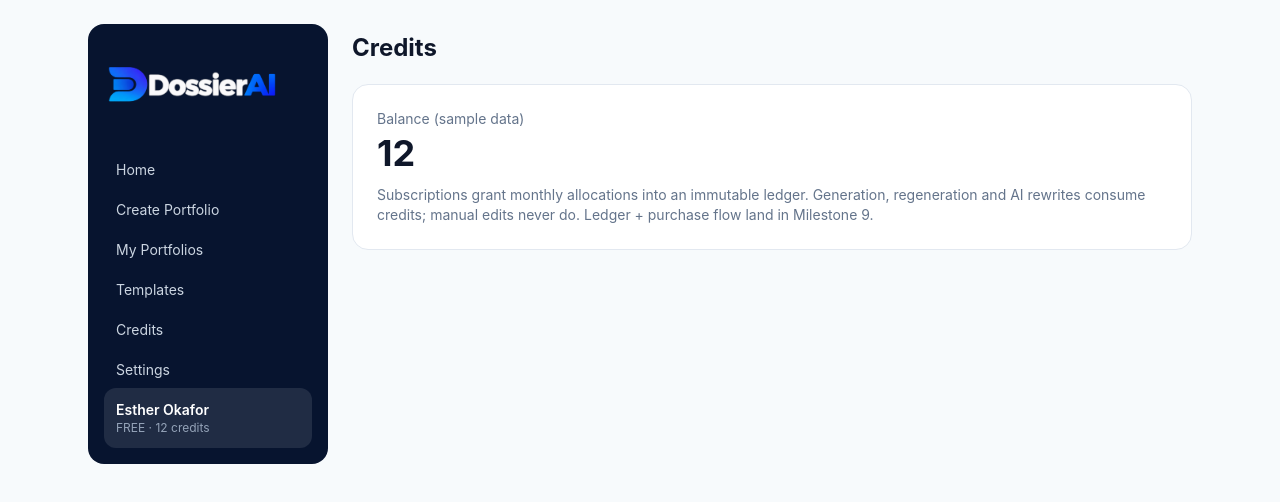
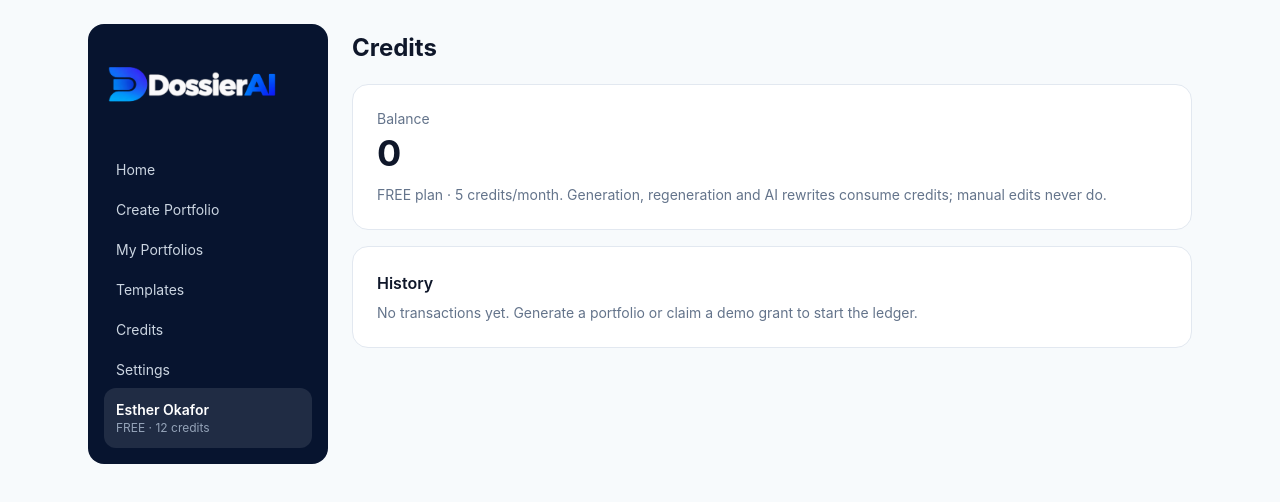
Before and after one commit to billionsireson/DossierAI, a Next.js app: page /app/credits in a window 1280 px wide. Shown: the top 502 px of the page. Built offline with nearby package versions, Linux system fonts and the light colour scheme.

Commit message:
feat: milestone 9 billing and credits - plans, ledger, entitlements, generation spend

```diff
--- /dev/null
+++ b/app/api/credits/route.ts
@@ -0,0 +1,28 @@
+import { NextResponse } from "next/server";
+import { balance, grant, history } from "@/lib/credits/ledger";
+
+export const runtime = "nodejs";
+
+const DEMO_USER = "demo-user";
+
+export async function GET() {
+  // TODO(auth): derive userId from session.
+  return NextResponse.json({ balance: balance(DEMO_USER), history: history(DEMO_USER) });
+}
+
+export async function POST(req: Request) {
+  // Demo-only grant endpoint so the flow is testable pre-payments.
+  // TODO(billing): replace with purchase/subscription webhooks + admin guard.
+  let body: unknown = {};
+  try {
+    body = await req.json();
+  } catch {
+    body = {};
+  }
+  const amount = Number((body as { amount?: unknown }).amount ?? 5);
+  if (!Number.isInteger(amount) || amount <= 0 || amount > 1000) {
+    return NextResponse.json({ error: "Amount must be 1–1000." }, { status: 400 });
+  }
+  const tx = grant(DEMO_USER, amount, "bonus", "demo-grant");
+  return NextResponse.json({ balance: balance(DEMO_USER), tx });
+}
--- a/app/api/generate/route.ts
+++ b/app/api/generate/route.ts
@@ -3,6 +3,7 @@ import { z } from "zod";
 import { ExtractedProfileSchema } from "@/types/extracted-profile";
 import { buildPortfolio } from "@/lib/portfolio/build";
 import { PortfolioSchema, qualityGate } from "@/lib/portfolio/validate";
+import { spend } from "@/lib/credits/ledger";
 
 export const runtime = "nodejs";
 
@@ -31,6 +32,7 @@ export async function POST(req: Request) {
   }
 
   // Strict retry-style gate (PRD §53): build → validate → quality, no silent repair.
+  // Credits are spent only for successful generations (PRD §26).
   const templateId = ALLOWED_TEMPLATES.has(parsed.data.templateId)
     ? parsed.data.templateId
     : "modern-professional";
@@ -54,5 +56,12 @@ export async function POST(req: Request) {
       { status: 422 },
     );
   }
-  return NextResponse.json({ status: "generated", portfolio });
+  const payment = spend("demo-user", "generation");
+  if (!payment.ok) {
+    return NextResponse.json(
+      { error: "You don't have enough credits for this AI action.", ...payment },
+      { status: 402 },
+    );
+  }
+  return NextResponse.json({ status: "generated", portfolio, credits: payment.tx });
 }
--- a/app/app/credits/page.tsx
+++ b/app/app/credits/page.tsx
@@ -1,19 +1,45 @@
+import { balance, history } from "@/lib/credits/ledger";
+import { PLANS } from "@/lib/billing/plans";
 import { demoUser } from "@/lib/demo";
 
+export const dynamic = "force-dynamic";
 export const metadata = { title: "Credits" };
 
 export default function CreditsPage() {
+  const bal = balance(demoUser.id);
+  const txs = history(demoUser.id);
+
   return (
     <main className="py-2">
       <h1 className="text-2xl font-bold">Credits</h1>
       <div className="mt-5 rounded-2xl border border-[#E2E8F0] bg-white p-6">
-        <p className="text-sm text-[#64748B]">Balance (sample data)</p>
-        <p className="mt-1 text-4xl font-bold">{demoUser.credits}</p>
+        <p className="text-sm text-[#64748B]">Balance</p>
+        <p className="mt-1 text-4xl font-bold">{bal}</p>
         <p className="mt-3 text-sm text-[#64748B]">
-          Subscriptions grant monthly allocations into an immutable ledger.
+          {demoUser.plan} plan · {PLANS[demoUser.plan].creditsPerMonth} credits/month.
           Generation, regeneration and AI rewrites consume credits; manual
-          edits never do. Ledger + purchase flow land in Milestone 9.
+          edits never do.
         </p>
+      </div>
+      <div className="mt-4 rounded-2xl border border-[#E2E8F0] bg-white p-6">
+        <h2 className="font-semibold">History</h2>
+        {txs.length === 0 ? (
+          <p className="mt-2 text-sm text-[#64748B]">
+            No transactions yet. Generate a portfolio or claim a demo grant to
+            start the ledger.
+          </p>
+        ) : (
+          <ul className="mt-3 space-y-2 text-sm">
+            {txs.map((t) => (
+              <li key={t.id} className="flex items-center justify-between rounded-lg bg-[#F7FAFC] px-3 py-2">
+                <span className="font-medium">{t.type}</span>
+                <span className={t.amount < 0 ? "text-[#b91c1c]" : "text-[#166534]"}>
+                  {t.amount > 0 ? `+${t.amount}` : t.amount}
+                </span>
+              </li>
+            ))}
+          </ul>
+        )}
       </div>
     </main>
   );
--- a/app/app/dashboard/page.tsx
+++ b/app/app/dashboard/page.tsx
@@ -2,6 +2,7 @@ import Link from "next/link";
 import { PortfolioCard } from "@/components/dashboard/portfolio-card";
 import { EmptyPortfolios } from "@/components/dashboard/empty-state";
 import { demoUser } from "@/lib/demo";
+import { balance } from "@/lib/credits/ledger";
 import { listPortfolios } from "@/lib/portfolio/store";
 
 export const dynamic = "force-dynamic";
@@ -9,6 +10,7 @@ export const metadata = { title: "Dashboard" };
 
 export default function DashboardPage() {
   const portfolios = listPortfolios();
+  const credits = balance(demoUser.id);
 
   return (
     <main className="py-2">
@@ -23,7 +25,7 @@ export default function DashboardPage() {
               Ready to build your next portfolio?
             </h1>
             <p className="mt-1.5 text-sm text-[#93a4c4]">
-              {demoUser.credits} credits · {demoUser.plan} plan · sample data for
+              {credits} credits · {demoUser.plan} plan · sample data for
               development
             </p>
           </div>
--- /dev/null
+++ b/lib/billing/plans.ts
@@ -0,0 +1,74 @@
+// Plan configuration — PRD §25. Single source of truth, editable without
+// code changes in production (future admin UI writes this shape to DB).
+export type PlanId = "FREE" | "PRO" | "PREMIUM";
+
+export type PlanConfig = {
+  id: PlanId;
+  name: string;
+  priceNGN: number;
+  creditsPerMonth: number;
+  templates: string[];
+  maxPortfolios: number;
+  publishing: { durationDays: number | null; label: string };
+  features: string[];
+};
+
+export const PLANS: Record<PlanId, PlanConfig> = {
+  FREE: {
+    id: "FREE",
+    name: "Free",
+    priceNGN: 0,
+    creditsPerMonth: 5,
+    templates: ["modern-professional"],
+    maxPortfolios: 1,
+    publishing: { durationDays: 30, label: "1 month hosting" },
+    features: ["AI portfolio generation", "1 template", "Basic customization", "1 month hosting"],
+  },
+  PRO: {
+    id: "PRO",
+    name: "Pro",
+    priceNGN: 4999,
+    creditsPerMonth: 50,
+    templates: ["modern-professional", "creative-minimal", "corporate-executive"],
+    maxPortfolios: 10,
+    publishing: { durationDays: 365, label: "1 year publishing" },
+    features: [
+      "All Free features",
+      "Premium templates",
+      "Full customization",
+      "Edit content & sections",
+      "Priority support",
+      "1 year publishing",
+      "+ 50 credits/month",
+    ],
+  },
+  PREMIUM: {
+    id: "PREMIUM",
+    name: "Premium",
+    priceNGN: 9999,
+    creditsPerMonth: 200,
+    templates: ["modern-professional", "creative-minimal", "corporate-executive", "tech-developer"],
+    maxPortfolios: 50,
+    publishing: { durationDays: null, label: "Lifetime publishing" },
+    features: [
+      "All Pro features",
+      "Advanced templates",
+      "Custom domain (optional)",
+      "Analytics & insights",
+      "Lifetime publishing",
+      "+ 200 credits/month",
+    ],
+  },
+};
+
+/** AI action costs in credits. Local UI actions (recolor, reorder, manual
+ *  edits) never consume credits — PRD §26. */
+export const CREDIT_COSTS = {
+  generation: 1,
+  regeneration: 1,
+  ai_rewrite: 1,
+  case_study: 2,
+  image_enhancement: 1,
+} as const;
+
+export type CreditAction = keyof typeof CREDIT_COSTS;
--- /dev/null
+++ b/lib/credits/ledger.ts
@@ -0,0 +1,108 @@
+import { existsSync, mkdirSync, readFileSync, writeFileSync } from "fs";
+import path from "path";
+import { CREDIT_COSTS, type CreditAction } from "@/lib/billing/plans";
+
+// Immutable credit ledger — PRD §27. Balance derives from transactions.
+// Prisma-backed persistence replaces the file driver once Neon is wired.
+
+export type CreditTxType =
+  | "purchase"
+  | "subscription_grant"
+  | "generation"
+  | "ai_rewrite"
+  | "refund"
+  | "bonus"
+  | "admin_adjustment";
+
+export type CreditTransaction = {
+  id: string;
+  userId: string;
+  type: CreditTxType;
+  amount: number; // +grant, -spend
+  referenceType?: string;
+  referenceId?: string;
+  createdAt: string;
+};
+
+function ledgerFile(): string {
+  const name = process.env.CREDIT_LEDGER_FILE ?? "credits.json";
+  return path.join(process.cwd(), "data", path.basename(name));
+}
+
+function load(): CreditTransaction[] {
+  const file = ledgerFile();
+  try {
+    if (existsSync(file)) {
+      const raw = JSON.parse(readFileSync(file, "utf8")) as CreditTransaction[];
+      if (Array.isArray(raw)) return raw;
+    }
+  } catch {
+    // Corrupt → start empty.
+  }
+  return [];
+}
+
+function save(txs: CreditTransaction[]): void {
+  const file = ledgerFile();
+  mkdirSync(path.dirname(file), { recursive: true });
+  writeFileSync(file, JSON.stringify(txs, null, 2));
+}
+
+export function balance(userId: string): number {
+  return load()
+    .filter((t) => t.userId === userId)
+    .reduce((sum, t) => sum + t.amount, 0);
+}
+
+export function history(userId: string, limit = 20): CreditTransaction[] {
+  return load()
+    .filter((t) => t.userId === userId)
+    .sort((a, b) => (a.createdAt < b.createdAt ? 1 : -1))
+    .slice(0, limit);
+}
+
+function append(tx: Omit<CreditTransaction, "id" | "createdAt">): CreditTransaction {
+  const txs = load();
+  const record: CreditTransaction = {
+    ...tx,
+    id: `ctx_${Date.now().toString(36)}_${Math.random().toString(36).slice(2, 8)}`,
+    createdAt: new Date().toISOString(),
+  };
+  txs.push(record);
+  save(txs);
+  return record;
+}
+
+export function grant(
+  userId: string,
+  amount: number,
+  type: Extract<CreditTxType, "subscription_grant" | "purchase" | "bonus" | "admin_adjustment">,
+  referenceId?: string,
+): CreditTransaction {
+  if (amount <= 0) throw new Error("Grant amount must be positive.");
+  return append({ userId, type, amount, referenceId });
+}
+
+/** Spend credits for an AI action. Returns null when balance is insufficient. */
+export function spend(
+  userId: string,
+  action: CreditAction,
+  referenceId?: string,
+): { ok: true; tx: CreditTransaction } | { ok: false; needed: number; balance: number } {
+  const cost = CREDIT_COSTS[action];
+  const current = balance(userId);
+  if (current < cost) return { ok: false, needed: cost, balance: current };
+  const tx = append({
+    userId,
+    type: action === "generation" ? "generation" : "ai_rewrite",
+    amount: -cost,
+    referenceType: "ai_action",
+    referenceId,
+  });
+  return { ok: true, tx };
+}
+
+/** Entitlement: can this plan use this template? */
+export function canUseTemplate(planTemplates: string[], templateId: string): boolean {
+  return planTemplates.includes(templateId);
+}
```
Also changed, not shown: 1 other file (tests, documents, lock files or other folders).
